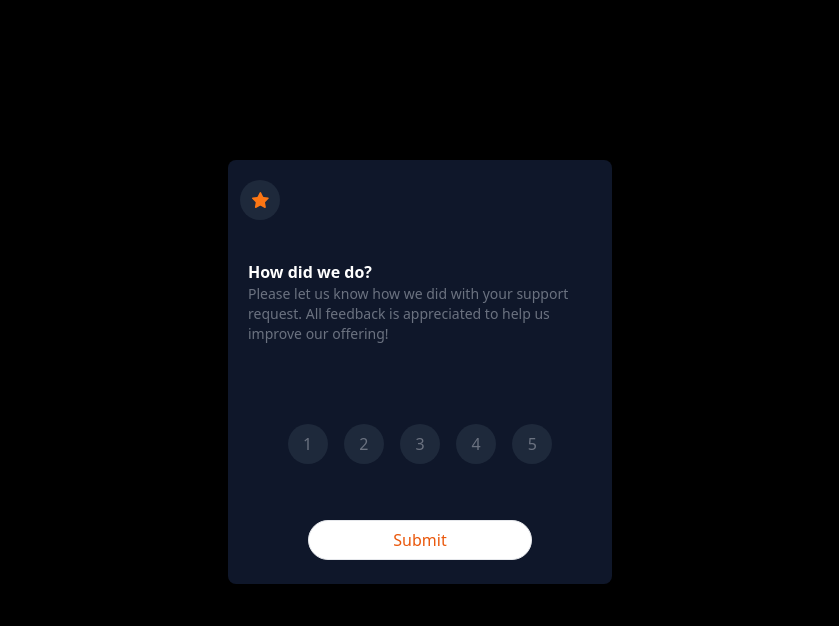
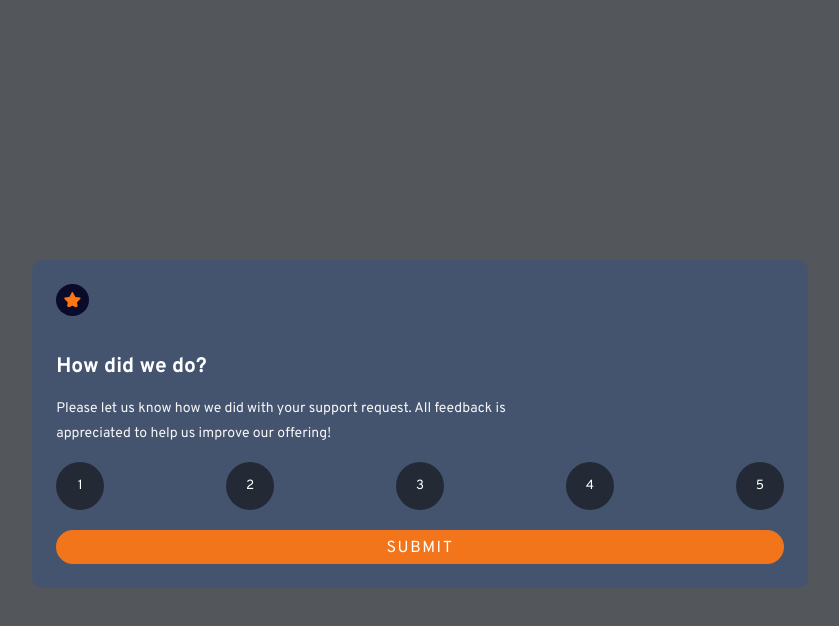
Before and after one commit to MAjay2/interactivecard, a plain HTML site: page index.html in a window 1280 px wide. Shown: the whole page, without its empty margins (220-1059 px from the left). Drawn offline with nearby package versions, Linux system fonts and the light colour scheme.

Commit message:
from Nnaemeka
Can't seem to get the buttons to click and then submit to show the thank you page

```diff
--- a/index.html
+++ b/index.html
@@ -7,55 +7,50 @@
   <!-- displays site properly based on user's device -->
 
   <link rel="icon" type="image/png" sizes="32x32" href="./images/favicon-32x32.png">
-
+  <link rel="stylesheet" href="styles.css">
   <title>Interactive rating component</title>
 
-
-  <script src="https://cdn.tailwindcss.com"></script>
 </head>
 
-<body class="flex justify-center items-center bg-black">
+<body>
 
-  <div id="new" class="  text-left  rounded-lg bg-slate-900 text-white mt-40  h-auto text-center w-96 pb-6 ">
-    <div class=" bg-slate-800 rounded-full  w-10 h-10 mt-5 ml-3 flex justify-center items-center">
-      <svg class="" width="17" height="16" xmlns="http://www.w3.org/2000/svg">
-        <path
-          d="m9.067.43 1.99 4.031c.112.228.33.386.58.422l4.45.647a.772.772 0 0 1 .427 1.316l-3.22 3.138a.773.773 0 0 0-.222.683l.76 4.431a.772.772 0 0 1-1.12.813l-3.98-2.092a.773.773 0 0 0-.718 0l-3.98 2.092a.772.772 0 0 1-1.119-.813l.76-4.431a.77.77 0 0 0-.222-.683L.233 6.846A.772.772 0 0 1 .661 5.53l4.449-.647a.772.772 0 0 0 .58-.422L7.68.43a.774.774 0 0 1 1.387 0Z"
-          fill="#FC7614" />
-      </svg>
+  <!-- Rating state start -->
+
+  <div class="ratingcontainer">
+    <img src="./images/icon-star.svg" alt="header_star">
+    <h2>How did we do?</h2>
+    <p>Please let us know how we did with your support request. All feedback is appreciated
+      to help us improve our offering!</p>
+    <ul>
+      <li><button class="btn" type="button">1</button></li>
+      <li><button class="btn" type="button">2</button></li>
+      <li><button class="btn" type="button">3</button></li>
+      <li><button class="btn" type="button">4</button></li>
+      <li><button class="btn" type="button">5</button></li>
+    </ul>
+    <br>
+    <button class="btn-submit" type="submit" id="submit">Submit</button>
   </div>
 
-    <h2 class="text-left font-bold mt-10 ml-5">How did we do?</h2>
+  <!-- Rating state end -->
 
+  <!-- Thank you state start -->
 
+  <div class="thankyoucontainer hidden">
+    <img src="/images/illustration-thank-you.svg" alt="thank you">
+    <p class="below-img"> You selected <!-- Add rating here --><span id="rating"></span> out of 5</p>
 
-    <p class=" ml-5 text-left text-sm text-gray-500 mt-0 ">Please let us know how we did with your support<br> request.
-      All feedback is appreciated
-      to help us<br> improve our offering!
-    </p>
+    <h2>Thank you!</h2>
 
+    <p> We appreciate you taking the time to give a rating. If you ever need more support,
+      don’t hesitate to get in touch!</p>
 
-    <button
-     value="1" class="btn hover:bg-orange-600 active:bg-gray-300   text-gray-500  bg-slate-800 mt-20  w-10 rounded-full h-10 ">1</button>
-    <button
-     value="2"  class="btn hover:bg-orange-600 active:bg-gray-300  text-gray-500  bg-slate-800 ml-3 w-10  rounded-full h-10 ">2</button>
-    <button
-     value="3" class="btn hover:bg-orange-600 active:bg-gray-300  text-gray-500  bg-slate-800 ml-3 w-10  rounded-full h-10">3</button>
-    <button
-     value="4"  class="btn hover:bg-orange-600 active:bg-gray-300  text-gray-500  bg-slate-800 ml-3 w-10  rounded-full h-10">4</button>
-    <button
-      value="5" class="btn hover:bg-orange-600 active:bg-gray-300  text-gray-500  bg-slate-800 ml-3 w-10  rounded-full h-10">5</button>
-
-
-
-    <div>
-      <button id="sub" class="mt-14 w-56 bg-white h-10 rounded-full text-orange-600 border">Submit</button>
+    <button class="btn-submit" type="submit">Submit</button>
   </div>
 
-  </div>
+  <!-- Thank you state end -->
 
-
-  <script src="index.js"></script>
+  <script>src = "app.js"</script>
 </body>
 
 </html>
--- /dev/null
+++ b/styles.css
@@ -0,0 +1,139 @@
+@import url('https://fonts.googleapis.com/css2?family=Overpass:wght@400;700&display=swap');
+
+*{
+    margin: 0;
+    padding: 0;
+    box-sizing: border-box;
+}
+ul {
+    list-style-type: none;
+}
+body {
+    font-family: "Overpass", sans-serif;
+    font-size: 14px;
+    background-color: hsla(213, 16%, 11%, 0.74);
+    margin: 1.5rem;
+    display: flex;
+    flex-direction: column;
+    align-items: center;
+    justify-content: center;
+    min-height: 100vh;
+}
+
+button {
+    font-family: inherit;
+}
+
+p {
+    line-height: 1.8;
+}
+
+.ratingcontainer, .thankyoucontainer{
+background-color: hsl(217, 24%, 35%);
+padding: 1.5rem;
+border-radius: 0.625rem;
+}
+
+
+.ratingcontainer img {
+    background-color: rgb(10, 10, 43);
+    padding: 0.5rem;
+    border-radius: 50%;
+}
+.ratingcontainer .selector {
+    display: flex;
+    justify-content: flex-start;
+}
+
+.ratingcontainer h2,  .thankyoucontainer h2 {
+    color: #fff;
+    margin: 2rem 0 1rem;
+}
+
+.ratingcontainer p, .thankyoucontainer p {
+    color:  whitesmoke;
+    margin-bottom: 1rem;
+    width: 70%;
+}
+
+.ratingcontainer ul{
+    display: flex;
+    flex-wrap: wrap;
+    align-items: center;
+    justify-content: space-between;
+    margin-bottom: .2rem;
+}
+
+.ratingcontainer ul li button {
+    width: 3rem;
+    height: 3rem;
+    border: none;
+    background-color: hsla(213, 16%, 11%, 0.74);
+    color: #fff;
+    padding: 0.2rem;
+    border-radius: 50%;
+    cursor: pointer;
+    transition: 0.3s;
+}
+
+.ratingcontainer ul li button:hover{
+    background-color: orange;
+}
+
+.ratingcontainer ul li button:focus {
+    background-color: hsl(217, 12%, 63%);
+}
+
+.btn-submit {
+    font-size: 1rem;
+    background-color: hsl(25, 90%, 53%);
+    color: #fff;
+    font-size: 1rem;
+    width: 100%;
+    padding: 0.5rem 0 0.4rem;
+    border: none;
+    border-radius: 30px;
+    text-transform: uppercase;
+    letter-spacing: 0.1rem;
+    cursor: pointer;
+    transition: 0.3s;
+}
+
+.btn-submit:hover{
+    background-color: #fff;
+    color: hsl(25, 97%, 53%);
+}
+.thankyoucontainer {
+    display: flex;
+    flex-direction: column;
+    align-items: center;
+    justify-content: center;
+    text-align: center;
+}
+
+.hidden {
+    display:none;
+}
+.thankyoucontainer img  {
+    display:block;
+    margin: 0 auto 2rem;
+}
+
+.thankyoucontainer p.below-img{
+    font-size: 0.8rem;
+    color: darkorange;
+    background-color:hsl(216, 2%, 48%);
+    border-radius: 30px;
+    padding: 0.2rem 0.5rem 0;
+    margin-bottom: 2rem;
+
+}
+
+.attribution {
+    font-size: 11px;
+    text-align: center;
+}
+
+.attribution a {
+    color: hsl(228, 45%, 44%);
+}
```
Also changed, not shown: app.js (added, +16 -0 lines). Lines whose indentation alone changed are shown as unchanged.
